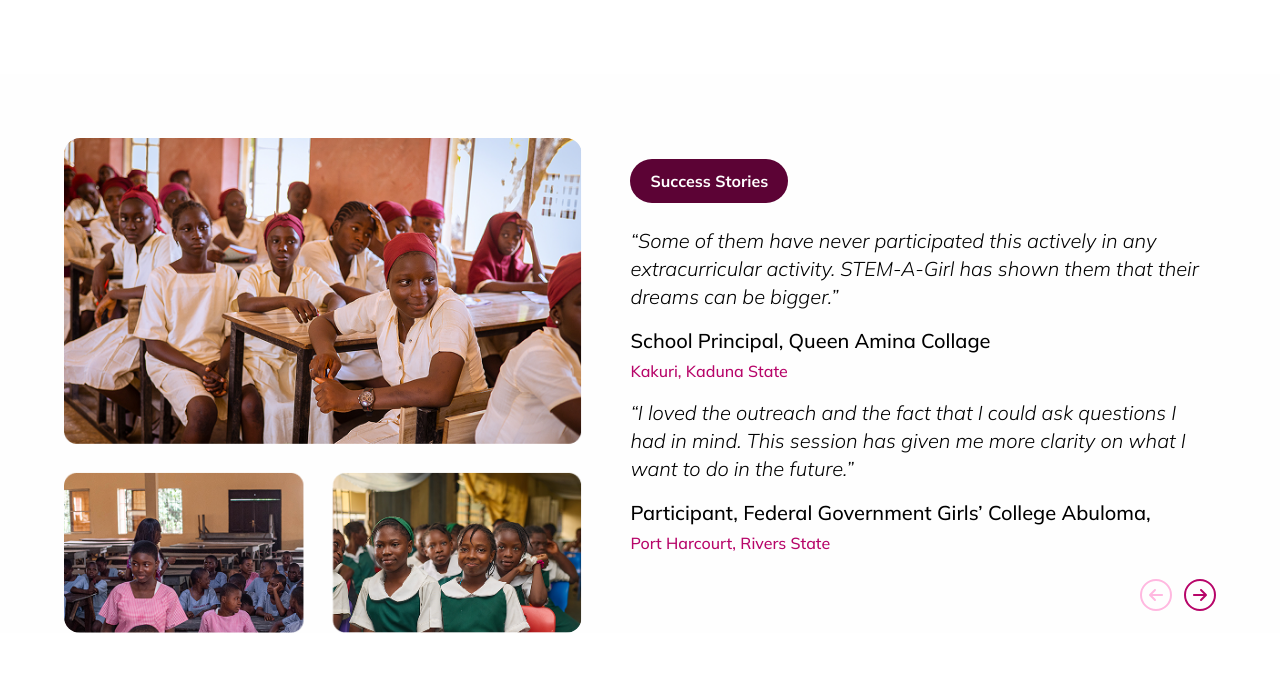
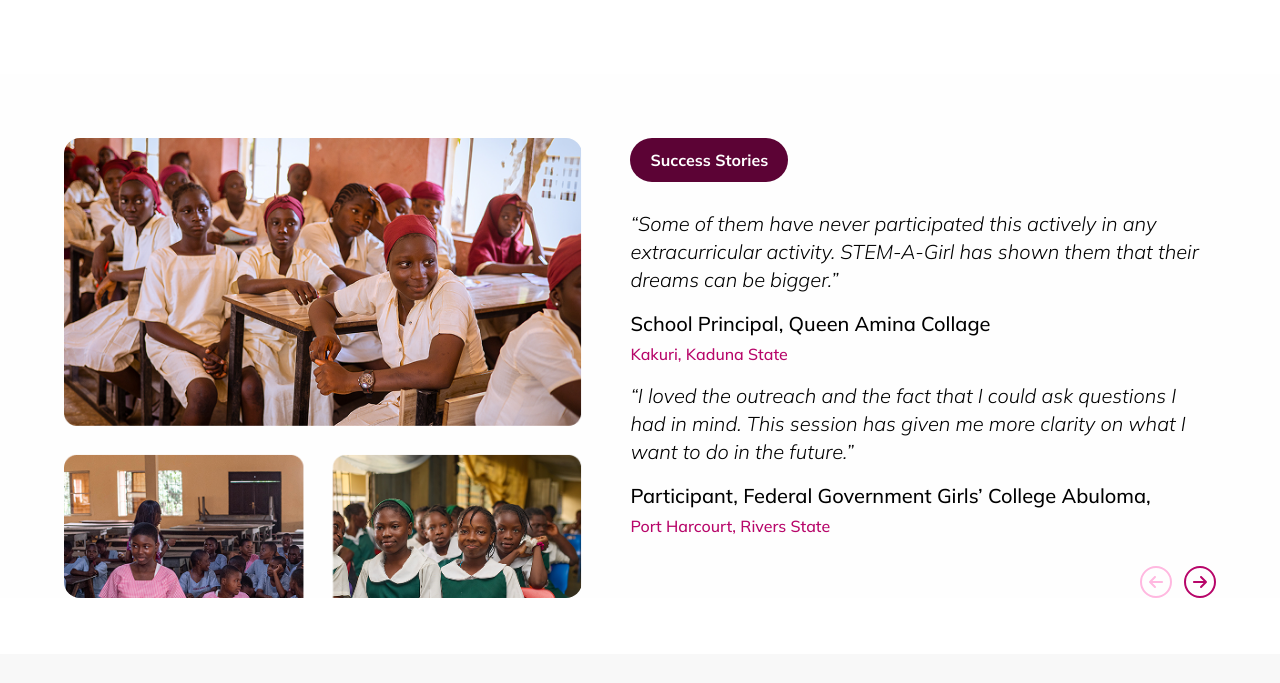
Before and after one commit to she-code-africa/stem-a-girl-fe, a React (Create React App) app: page / in a window 1280 px wide. Shown: the part 2800-3483 px from the top of the page. Built offline with nearby package versions, Linux system fonts and the light colour scheme; no server answers.

Commit message:
fix: constrain SuccessStories content height to match photo grid

```diff
--- a/src/components/shared-components/success-stories/index.jsx
+++ b/src/components/shared-components/success-stories/index.jsx
@@ -52,8 +52,8 @@ const SuccessStories = () => {
 
   return (
     <section className="bg-[#FEFEFE] mt-16 pt-16 w-full text-white overflow-hidden">
-      <div className="w-[90%] max-w-[1280px] mx-auto flex flex-col lg:flex-row lg:items-center lg:gap-12">
-        <div className="w-full lg:w-[45%] flex-shrink-0 rounded-2xl overflow-hidden mb-8 lg:mb-0">
+      <div className="w-[90%] max-w-[1280px] mx-auto flex flex-col lg:flex-row lg:items-stretch lg:gap-12">
+        <div className="w-full lg:w-[45%] lg:h-[460px] flex-shrink-0 rounded-2xl overflow-hidden mb-8 lg:mb-0">
           <img
             src={slide.image}
             alt="Success stories"
@@ -62,7 +62,7 @@ const SuccessStories = () => {
         </div>
 
         {/* Content */}
-        <div className="md:mt-16 xl:mt-0 w-full lg:w-[55%] flex flex-col gap-6">
+        <div className="xl:mt-0 w-full lg:w-[55%] lg:h-[460px] flex flex-col gap-4 lg:justify-between">
           <span className="inline-block self-start bg-[#5C0335] text-white rounded-full font-bold text-sm md:text-base px-5 py-2.5">
             Success Stories
           </span>
```
